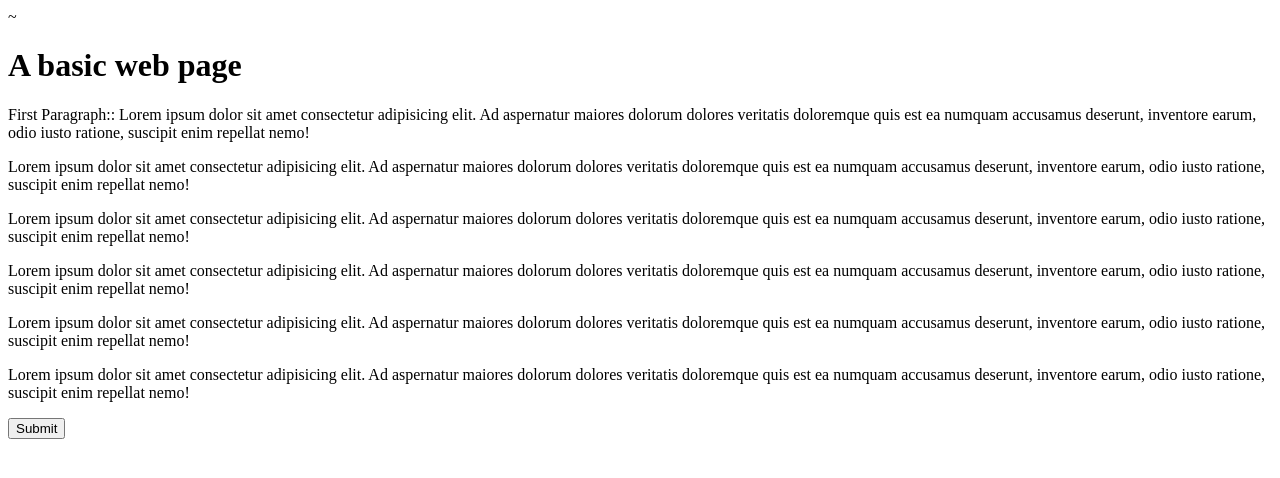
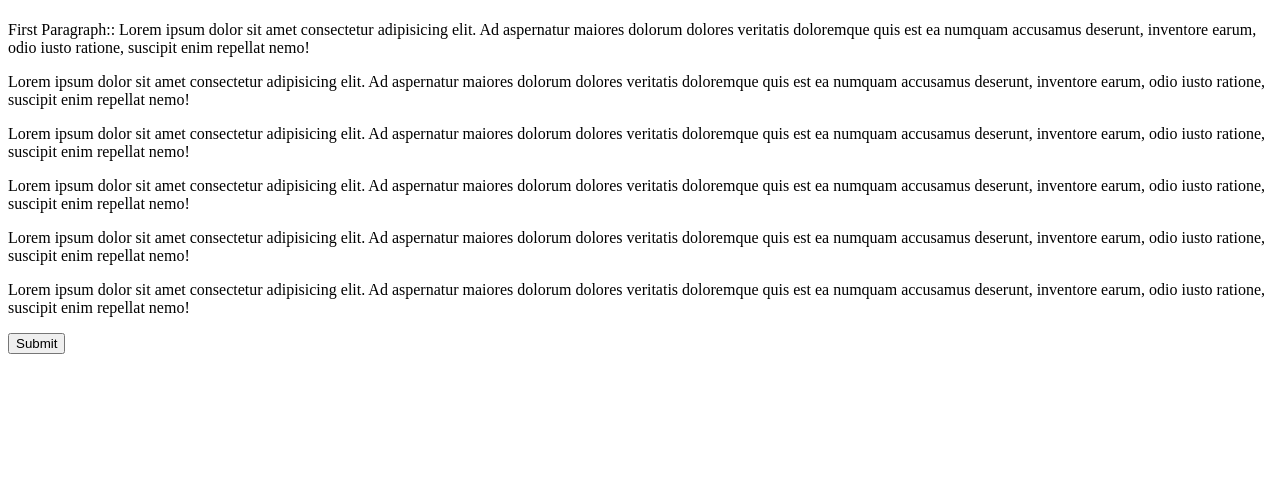
Before and after one commit to aganyo360/My-repo, a plain HTML site: page about.html in a window 1280 px wide. Drawn offline with Linux system fonts and the light colour scheme.

```diff
--- a/about.html
+++ b/about.html
@@ -1,14 +1,15 @@
-~<!DOCTYPE html>
+<!DOCTYPE html>
 <html lang="en">
 <head>
     <meta charset="UTF-8">
     <meta name="viewport" content="width=device-width, initial-scale=1.0">
     <title>Document</title>
-    <script src="about.js"></script>
+    <script src="about.js" defer></script>
 </head>
 <body>
-    <h1>A basic web page</h1>
+    <h1 id ="container"></h1>
 
+    <!-- div.innerHTML ="Where are we"; -->
 
     <p>
        First Paragraph:: Lorem ipsum dolor sit amet consectetur adipisicing elit. Ad aspernatur maiores dolorum dolores veritatis doloremque quis est ea numquam accusamus deserunt, inventore earum, odio iusto ratione, suscipit enim repellat nemo!
```
